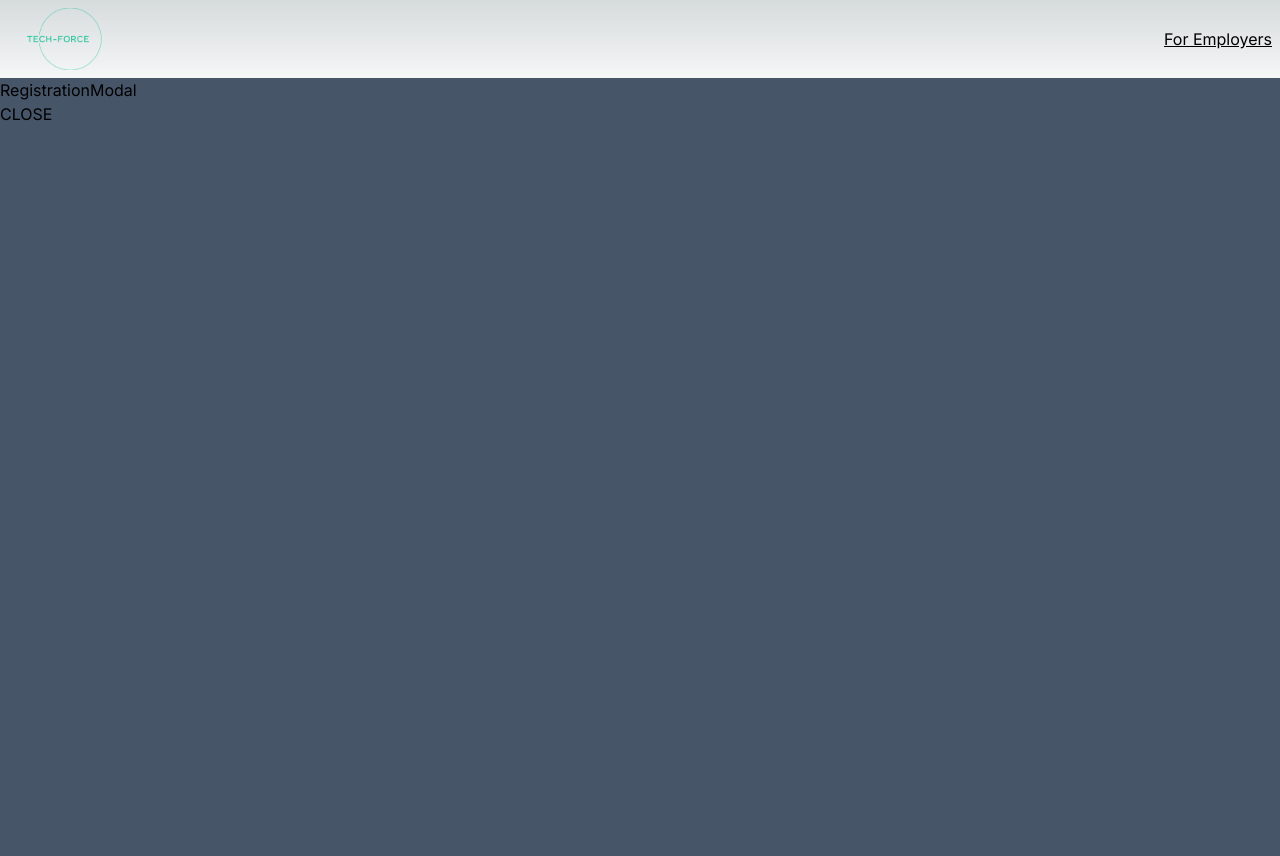
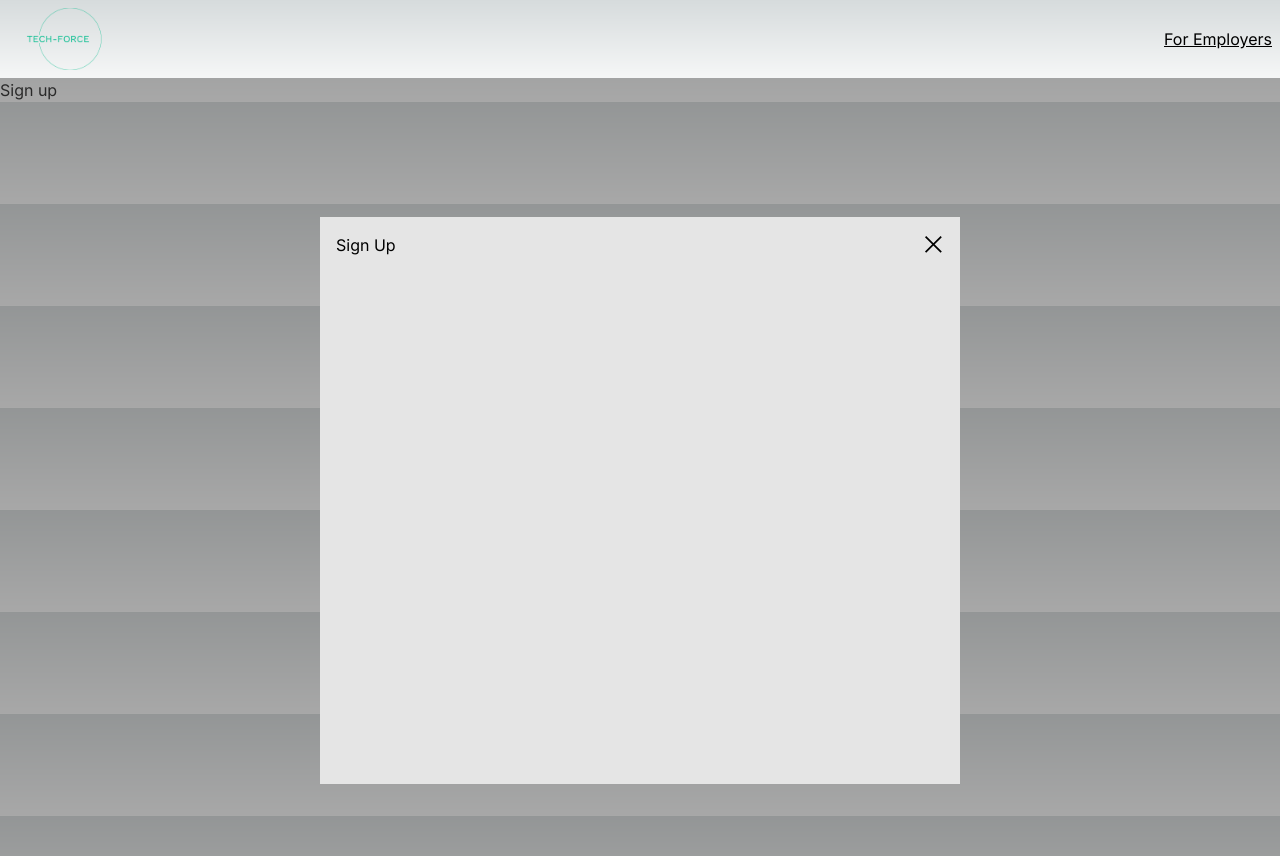
Before and after one commit to S-Guettner/techforce, a Next.js app: page / in a window 1280 px wide. Both pictures are taken after a click on the button "Sign up". Shown: the top 856 px of the page. Built offline with nearby package versions, Linux system fonts and the light colour scheme; no server answers.

Commit message:
added sign up modal

```diff
--- a/app/components/RegistrationModal.tsx
+++ b/app/components/RegistrationModal.tsx
@@ -5,9 +5,15 @@ interface RegistrationModalProps {
 }
 
 const RegistrationModal: FC<RegistrationModalProps> = ({ setModalStatus }) => {
-  return <div className='bg-slate-600 w-screen h-screen absolute'>
-    <h1>RegistrationModal</h1>
-    <button onClick={() => setModalStatus(prev => !prev)}>CLOSE</button>
+  return <div className='bg-neutral-600/50 w-screen h-screen absolute pt-11 flex items-center justify-center'>
+    <div className='bg-neutral-200 w-1/2 h-3/4 p-4'>
+
+      <div className='flex justify-between'>
+        <h2>Sign Up</h2>
+        <button onClick={() => setModalStatus(prev => !prev)}><svg stroke="currentColor" fill="currentColor" stroke-width="0" viewBox="0 0 24 24" height="1.3em" width="1.3em" xmlns="http://www.w3.org/2000/svg"><path fill="none" stroke="#000" stroke-width="2" d="M3,3 L21,21 M3,21 L21,3"></path></svg></button>
+      </div>
+
+    </div>
 
   </div>
 }
```
